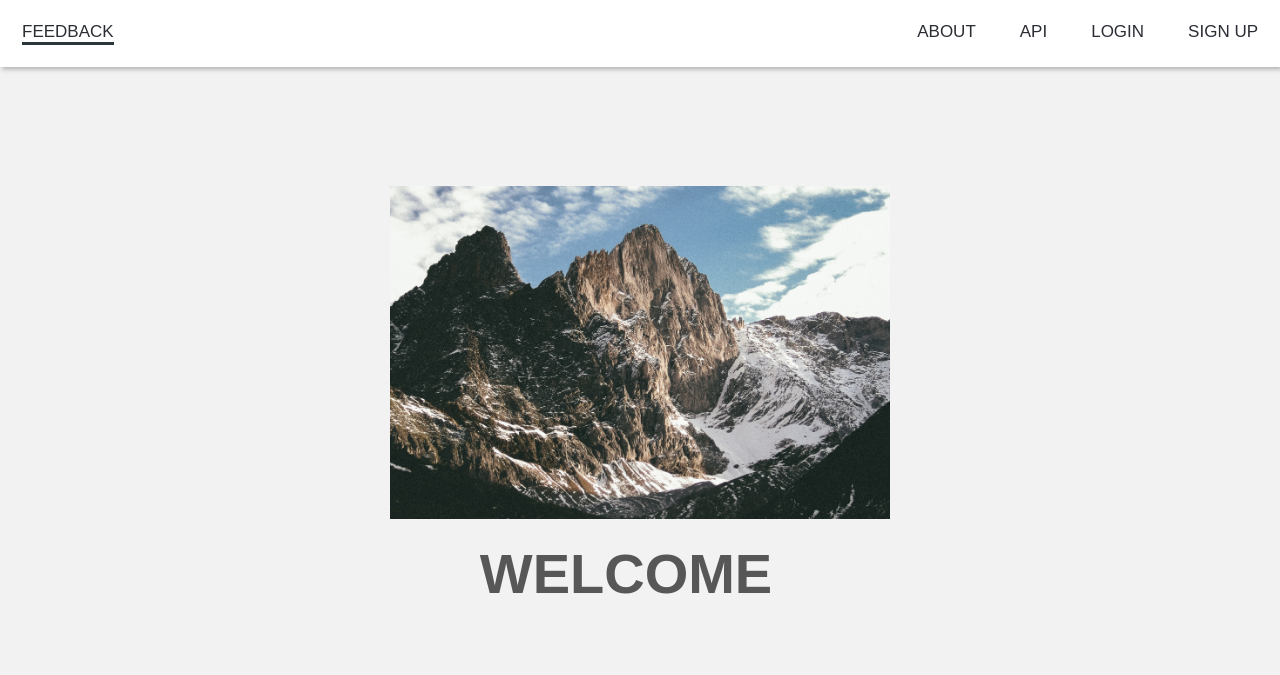
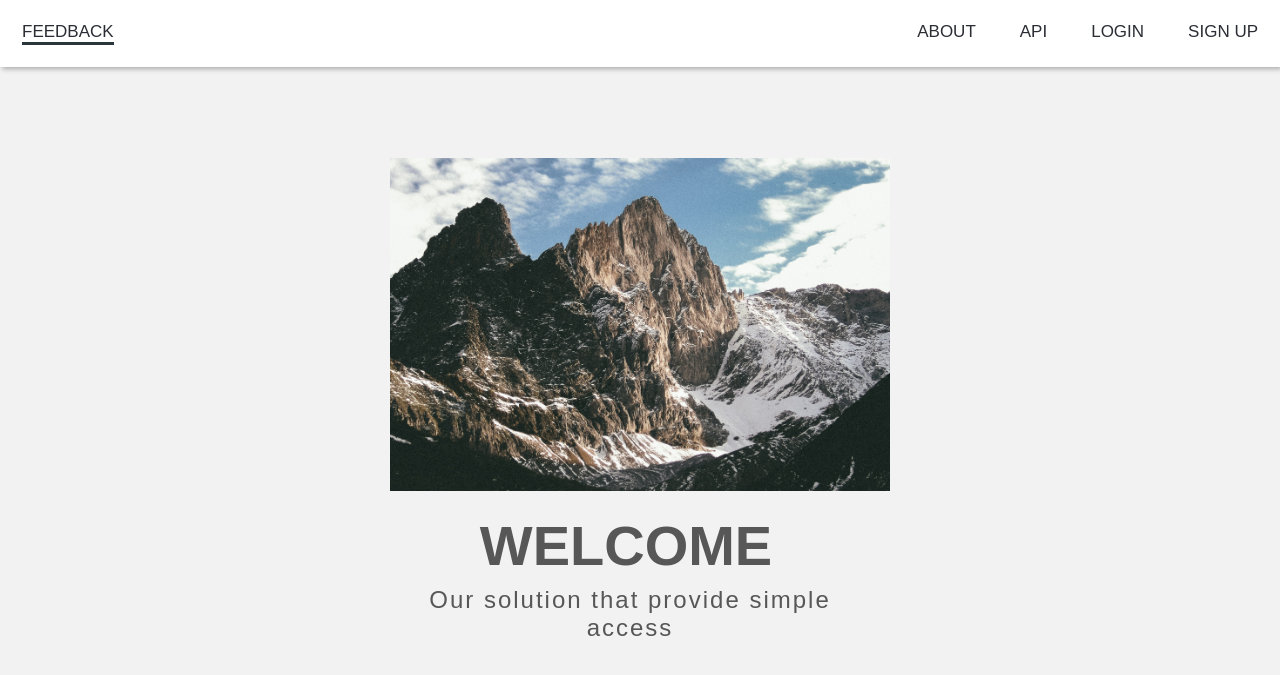
Before and after one commit to jgil325/FeedbackForm, a Flask app: page / in a window 1280 px wide. Shown: the top 675 px of the page. Run offline with Flask 2, Linux system fonts and the light colour scheme; some libraries are stand-ins or nearby versions; some web fonts are replaced.

Commit message:
add subtitles

```diff
--- a/static/css/home.css
+++ b/static/css/home.css
@@ -28,10 +28,17 @@
 
 }
 
+.subtitle {
+	letter-spacing: 2px;
+	max-width: 100%;
+	font-size: 150%;
+    vertical-align:middle;
+    text-align:center
+}
+
 #profile-icon {
 	width: 500px;
 }
-
 
 
 img.center {
--- a/templates/home.html
+++ b/templates/home.html
@@ -13,6 +13,9 @@
 						<div class="container column" id="landing-text">
 							<h1 class="title">WELCOME</h1>
 						</div>
+                        <div class="subtitle">
+                            Our solution that provide simple access
+                        </div>
 					</div>
 				</div>
 			</section>
```
